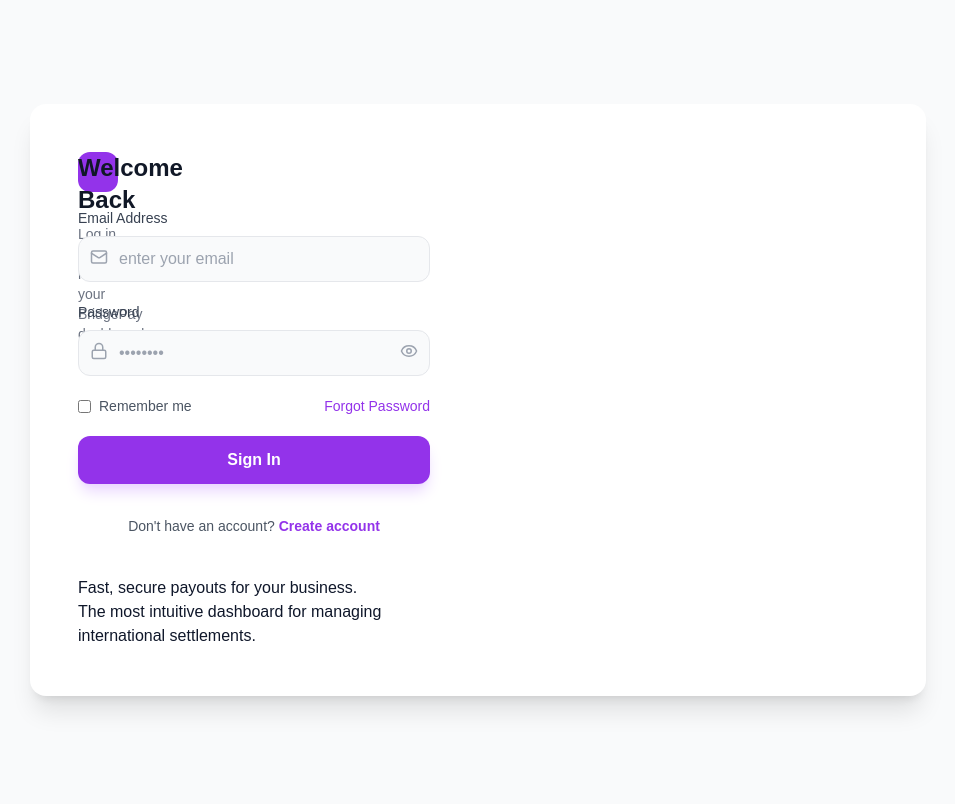
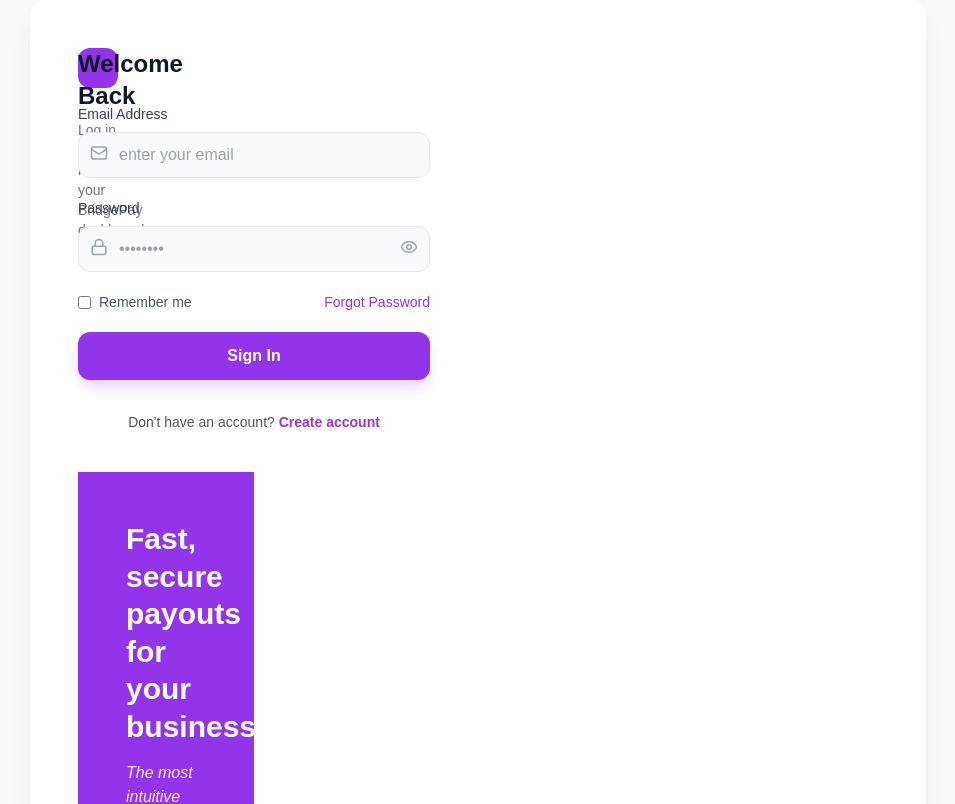
Before and after one commit to Abusadiq006/bridge-pay-dashboard, a React (Vite) app: page /login in a window 1280 px wide. Shown: the top 804 px of the page, without its empty margins (162-1117 px from the left). Built offline with nearby package versions, Linux system fonts and the light colour scheme; a web font is replaced by a local one.

Commit message:
implementing  Right Side: divs, h3 and p styles

```diff
--- a/src/pages/Login.jsx
+++ b/src/pages/Login.jsx
@@ -80,10 +80,10 @@ const Login = () => {
                     </div>
 
                     {/* Right Side: Branding/Visual (Hidden on mobile) */}
-                    <div>
-                        <div>
-                            <h3>Fast, secure payouts for your business.</h3>
-                            <p>The most intuitive dashboard for managing international settlements.</p>
+                    <div className="hidden md:flex md:w-1/2 bg-purple-600 p-12 flex-col justify-between text-white relative overflow-hidden">
+                        <div className="relative z-10">
+                            <h3 className="text-3xl font-bold leading-tight">Fast, secure payouts for your business.</h3>
+                            <p className="mt-4 text-purple-100 italic">The most intuitive dashboard for managing international settlements.</p>
                         </div>
                     </div>
                 </div>
```
